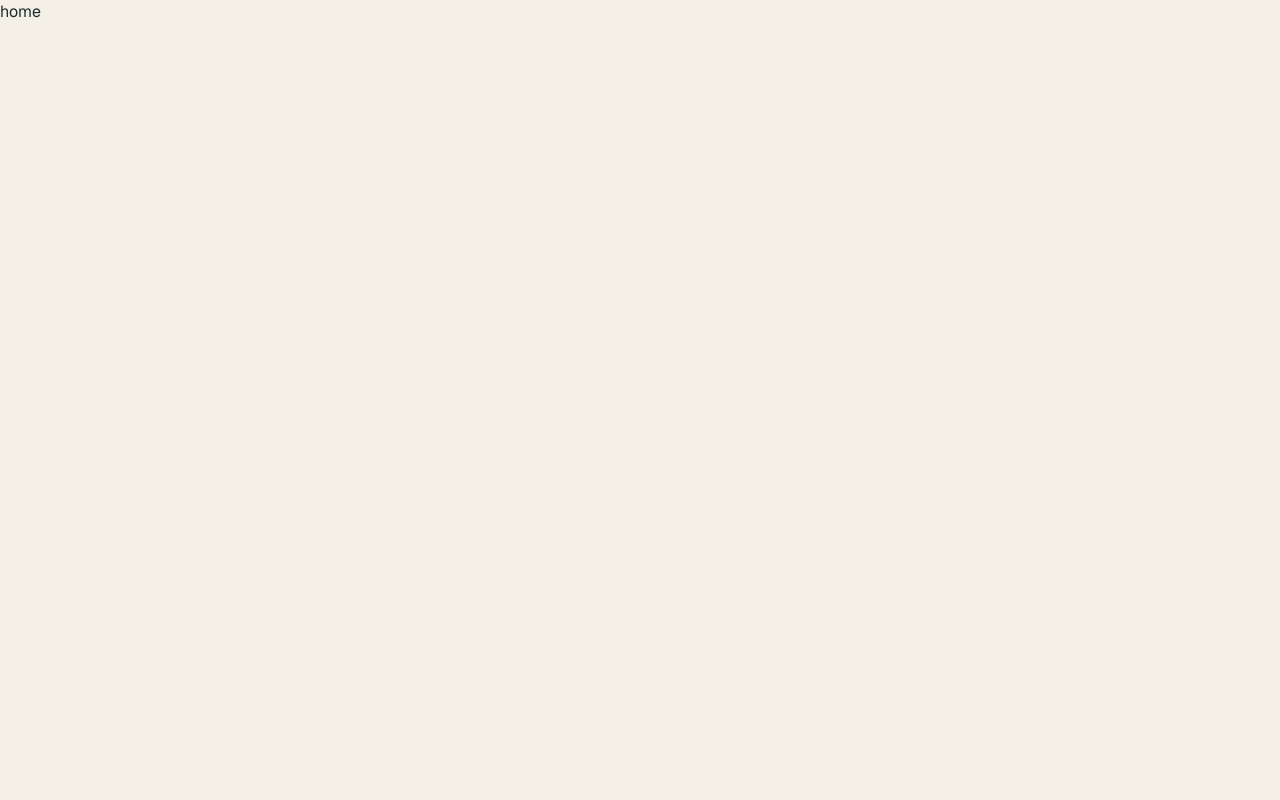
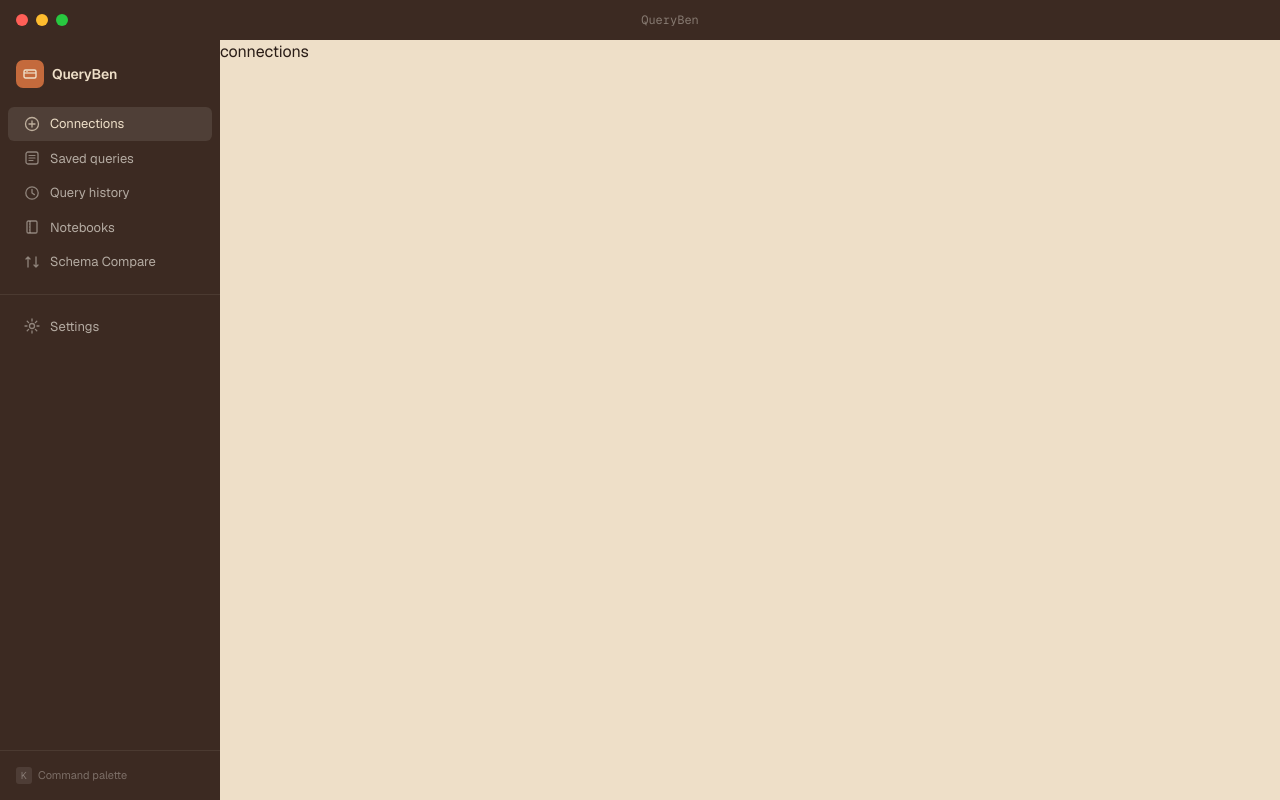
Before and after one commit to emailvenkatm/queryben, a React (Vite) app: page / in a window 1280 px wide. Built offline with nearby package versions, Linux system fonts and the light colour scheme; no server answers.

Commit message:
app: mount providers, theme-provider, router in place of the shell placeholder

```diff
--- a/src/App.tsx
+++ b/src/App.tsx
@@ -1,39 +1,10 @@
-import { Navigate, Route, Routes } from 'react-router-dom';
+import { Providers } from '@/app/providers';
+import { Router } from '@/app/router';
 
-function Home() {
-  return <div>home</div>;
-}
-
-function Queries() {
-  return <div>queries</div>;
-}
-
-function History() {
-  return <div>history</div>;
-}
-
-function Notebooks() {
-  return <div>notebooks</div>;
-}
-
-function SchemaCompare() {
-  return <div>schema compare</div>;
-}
-
-function Settings() {
-  return <div>settings</div>;
-}
-
-export function App() {
+export function App(): React.ReactElement {
   return (
-    <Routes>
-      <Route path="/" element={<Home />} />
-      <Route path="/queries" element={<Queries />} />
-      <Route path="/history" element={<History />} />
-      <Route path="/notebooks" element={<Notebooks />} />
-      <Route path="/schema-compare" element={<SchemaCompare />} />
-      <Route path="/settings" element={<Settings />} />
-      <Route path="*" element={<Navigate to="/" replace />} />
-    </Routes>
+    <Providers>
+      <Router />
+    </Providers>
   );
 }
--- /dev/null
+++ b/src/app/providers.tsx
@@ -0,0 +1,14 @@
+import { QueryClientProvider } from '@tanstack/react-query';
+import { queryClient } from '@/shared/api/query-client';
+import { ToastProvider } from '@/shared/ui/toast';
+import { ThemeProvider } from './theme-provider';
+
+export function Providers({ children }: { children: React.ReactNode }): React.ReactElement {
+  return (
+    <QueryClientProvider client={queryClient}>
+      <ThemeProvider>
+        <ToastProvider>{children}</ToastProvider>
+      </ThemeProvider>
+    </QueryClientProvider>
+  );
+}
--- /dev/null
+++ b/src/app/router.tsx
@@ -0,0 +1,30 @@
+import { Navigate, Route, Routes } from 'react-router-dom';
+import { AppShell } from '@/widgets/app-shell';
+import { ConnectionsPage } from '@/pages/connections';
+import { QueryEditorPage } from '@/pages/query-editor';
+import { SavedQueriesPage } from '@/pages/saved-queries';
+import { QueryHistoryPage } from '@/pages/query-history';
+import { NotebookPage } from '@/pages/notebook';
+import { SchemaComparePage } from '@/pages/schema-compare';
+import { SettingsPage } from '@/pages/settings';
+import { OnboardingPage } from '@/pages/onboarding';
+
+// Feature agents replace the stub pages above. The route table stays stable.
+
+export function Router(): React.ReactElement {
+  return (
+    <Routes>
+      <Route element={<AppShell />}>
+        <Route path="/" element={<ConnectionsPage />} />
+        <Route path="/queries" element={<SavedQueriesPage />} />
+        <Route path="/history" element={<QueryHistoryPage />} />
+        <Route path="/notebook" element={<NotebookPage />} />
+        <Route path="/schema-compare" element={<SchemaComparePage />} />
+        <Route path="/settings" element={<SettingsPage />} />
+        <Route path="/onboarding" element={<OnboardingPage />} />
+        <Route path="/editor/:connectionId?" element={<QueryEditorPage />} />
+        <Route path="*" element={<Navigate to="/" replace />} />
+      </Route>
+    </Routes>
+  );
+}
--- /dev/null
+++ b/src/app/theme-provider.tsx
@@ -0,0 +1,32 @@
+import { useEffect } from 'react';
+import { commands } from '@/shared/api/tauri-bindings';
+import { useThemeStore } from '@/shared/stores/theme';
+import { coercePalette, getFallbackPreset, mergePalette } from '@/shared/theme/presets';
+import { applyPalette } from '@/shared/theme/apply-palette';
+
+// Reads theme.json from disk on mount and applies it if valid.
+export function ThemeProvider({ children }: { children: React.ReactNode }): React.ReactElement {
+  const { getActivePalette, setCustomPalette } = useThemeStore();
+
+  useEffect(() => {
+    commands.readThemeOverrideFile().then((json) => {
+      if (!json) return;
+      let raw: unknown;
+      try {
+        raw = JSON.parse(json);
+      } catch {
+        return;
+      }
+      const palette = coercePalette(raw);
+      if (!palette) return;
+      const base = getActivePalette();
+      const merged = mergePalette(base, palette);
+      setCustomPalette(merged, true);
+    }).catch(() => {
+      // theme.json is best-effort — failures fall back silently.
+      applyPalette(getFallbackPreset());
+    });
+  }, []);
+
+  return <>{children}</>;
+}
--- a/src/main.tsx
+++ b/src/main.tsx
@@ -1,12 +1,9 @@
 import { StrictMode } from 'react';
 import { createRoot } from 'react-dom/client';
 import { BrowserRouter } from 'react-router-dom';
-import { QueryClient, QueryClientProvider } from '@tanstack/react-query';
 
 import { App } from './App';
 import './index.css';
-
-const queryClient = new QueryClient();
 
 const root = document.getElementById('root');
 if (!root) throw new Error('root element missing from index.html');
@@ -14,9 +11,7 @@
 createRoot(root).render(
   <StrictMode>
     <BrowserRouter>
-      <QueryClientProvider client={queryClient}>
-        <App />
-      </QueryClientProvider>
+      <App />
     </BrowserRouter>
   </StrictMode>,
 );
```
